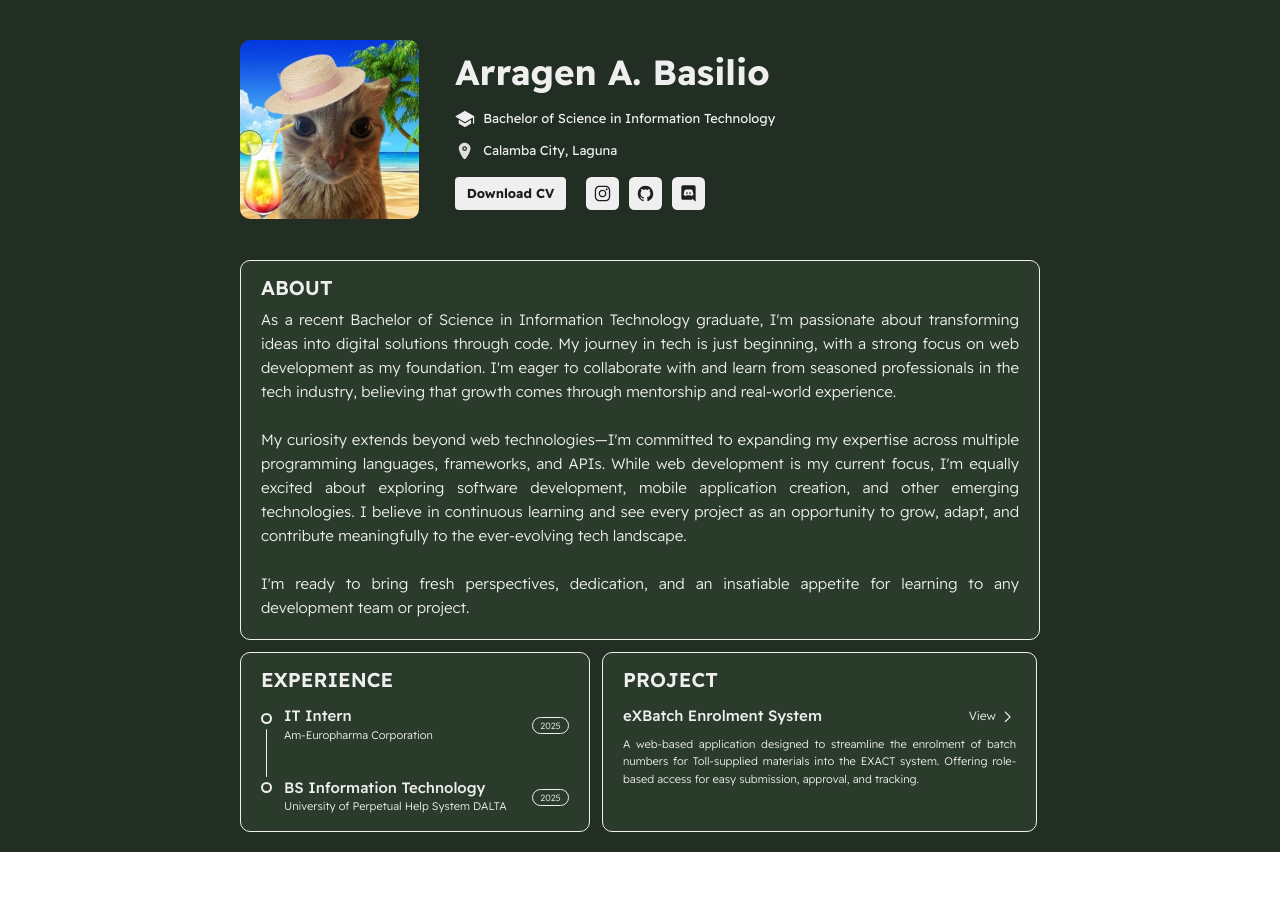
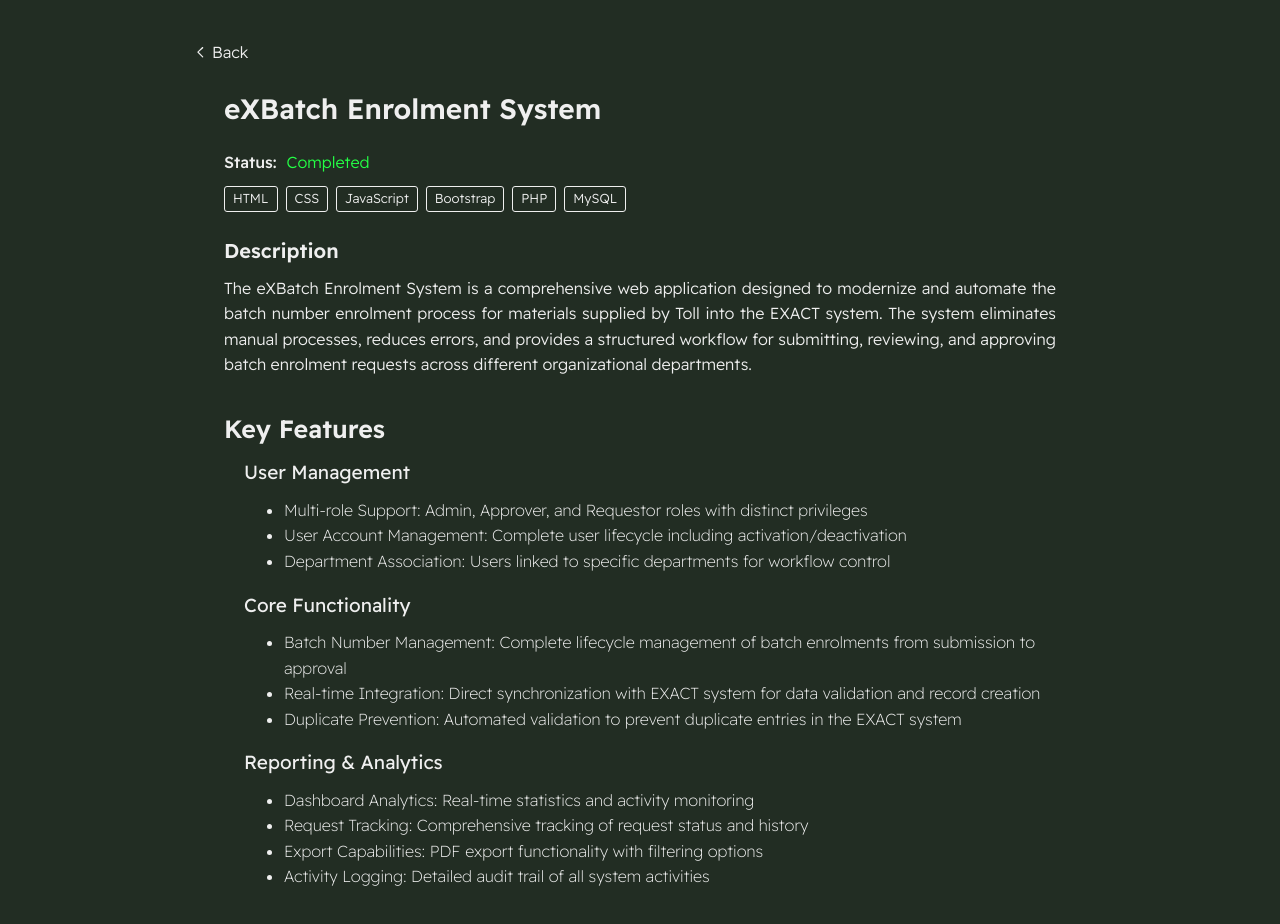
Before and after one commit to dkfkwps7/dkfkwps-portfolio, a React (Vite) app: page /project in a window 1280 px wide. Shown: the top 924 px of the page. Before the commit the page ends 852 px from the top, so only its background shows below. Built offline with nearby package versions, Linux system fonts and the light colour scheme.

Commit message:
Added Project Page and Tech Stack Container

```diff
--- a/package.json
+++ b/package.json
@@ -11,9 +11,12 @@
   },
   "dependencies": {
     "@tailwindcss/vite": "^4.1.12",
+    "framer-motion": "^12.23.12",
     "react": "^19.1.1",
     "react-anchor-link-smooth-scroll": "^1.0.12",
     "react-dom": "^19.1.1",
+    "react-router-dom": "^7.8.2",
+    "react-transition-group": "^4.4.5",
     "tailwindcss": "^4.1.12"
   },
   "devDependencies": {
--- a/src/App.jsx
+++ b/src/App.jsx
@@ -1,12 +1,19 @@
-import React from 'react'
-import Hero from '/src/Components/Hero/Hero'
+import React from "react";
+import { BrowserRouter as Router, Routes, Route } from "react-router-dom";
+import Hero from "/src/Components/Hero/Hero";
+import Project from "/src/Components/Project/Project";
 
 const App = () => {
   return (
-    <div>
-      <Hero/>
-    </div>
-  )
-}
+    <Router>
+      <div>
+        <Routes>
+          <Route path="/" element={<Hero />} />
+          <Route path="/project" element={<Project />} />
+        </Routes>
+      </div>
+    </Router>
+  );
+};
 
-export default App
+export default App;
--- a/src/Components/Hero/Hero.jsx
+++ b/src/Components/Hero/Hero.jsx
@@ -1,4 +1,5 @@
-import React, { useState } from "react";
+import React, { useEffect, useState } from "react";
+import { Link } from "react-router-dom";
 import Profile from "/src/assets/Profile.svg";
 import TempProfile from "/src/assets/TempProfile.svg";
 import Education from "/src/assets/Icons/Education.svg";
@@ -7,6 +8,16 @@
 import Github from "/src/assets/Icons/Github.svg";
 import Discord from "/src/assets/Icons/Discord.svg";
 import CV from "/src/assets/Arragen_Basilio_CV.pdf";
+
+const ScrollToTop = () => {
+  const { pathname } = window.location;
+
+  useEffect(() => {
+    window.scrollTo(0, 0);
+  }, [pathname]);
+
+  return null;
+};
 
 const Hero = () => {
   const [copied, setCopied] = useState(false);
@@ -39,18 +50,11 @@
     }, 500);
   };
 
-  const handleViewProject = () => {
-    // Add functionality to view project details
-    alert("View project details functionality would be implemented here");
-  };
-
-  // Timeline Component
   const TimelineElement = ({ index }) => (
     <div
       className="flex flex-col items-center mr-3 mt-2"
       style={{ width: "11px", height: "80px" }}
     >
-      {/* Top Circle */}
       <div
         style={{
           width: "11px",
@@ -62,7 +66,6 @@
         }}
       />
 
-      {/* Connecting Line */}
       <div
         style={{
           width: "1.5px",
@@ -73,7 +76,6 @@
         }}
       />
 
-      {/* Bottom Circle */}
       <div
         style={{
           width: "11px",
@@ -90,8 +92,9 @@
 
   return (
     <section className="about min-h-screen flex flex-col items-center bg-[#222D23]">
+      {/* HEADER SECTION */}
       <div
-        className="header-container flex items-left justify-left mt-10"
+        className="header-container flex items-left justify-left mt-10 mb-10"
         style={{
           width: "800px",
           height: "180px",
@@ -219,11 +222,12 @@
         </div>
       </div>
 
+      {/* ABOUT SECTION */}
       <div
-        className="about-container flex flex-col bg-[#2A3A2B] mt-10"
+        className="about-container flex flex-col bg-[#2A3A2B]"
         style={{
           width: "800px",
-          height: "380px",
+          height: "300px",
           border: "#EFEFEF solid 1px",
           borderRadius: "10px",
           padding: "20px",
@@ -246,9 +250,9 @@
           style={{
             fontFamily: "Readex Pro, sans-serif",
             fontWeight: "300",
-            fontSize: "15px",
+            fontSize: "13.5px",
             color: "#EFEFEF",
-            lineHeight: "1.6",
+            lineHeight: "1.3",
             textAlign: "justify",
           }}
         >
@@ -275,13 +279,13 @@
         </p>
       </div>
 
-      {/* New EXPERIENCE and PROJECT containers */}
+      {/* EXPERIENCE AND PROJECT SECTION */}
+      {/* EXPERIENCE CONTAINER */}
       <div className="flex mt-3 gap-3" style={{ width: "800px" }}>
-        {/* EXPERIENCE Container */}
         <div
           className="experience-container flex flex-col bg-[#2A3A2B]"
           style={{
-            width: "350px",
+            width: "390px",
             height: "180px",
             border: "#EFEFEF solid 1px",
             borderRadius: "10px",
@@ -301,12 +305,9 @@
             EXPERIENCE
           </h2>
 
-          {/* Timeline Component */}
           <div className="flex items-start mb-3">
-            {/* Programmatic Timeline Element */}
             <TimelineElement index={0} />
 
-            {/* Experience Content */}
             <div className="mt-0.6 flex-1">
               <div className="flex justify-between items-start">
                 <div
@@ -340,7 +341,6 @@
                   </p>
                 </div>
 
-                {/* Year Pill */}
                 <div
                   className="mt-3"
                   style={{
@@ -400,7 +400,6 @@
                   </p>
                 </div>
 
-                {/* Year Pill */}
                 <div
                   className="mt-3"
                   style={{
@@ -431,11 +430,11 @@
           </div>
         </div>
 
-        {/* PROJECT Container */}
+        {/* PROJECT SECTION */}
         <div
-          className="project-container flex flex-col bg-[#2A3A2B] mb-5"
+          className="project-container flex flex-col bg-[#2A3A2B] mb-3"
           style={{
-            width: "435px",
+            width: "410px",
             height: "180px",
             border: "#EFEFEF solid 1px",
             borderRadius: "10px",
@@ -455,7 +454,6 @@
             PROJECT
           </h2>
 
-          {/* Project Item */}
           <div className="project-item">
             <div className="flex justify-between items-center mb-2">
               <h3
@@ -469,15 +467,15 @@
                 eXBatch Enrolment System
               </h3>
 
-              {/* View Button with Icon */}
-              <button
-                onClick={handleViewProject}
+              <Link
+                to="/project"
                 className="flex items-center transition-all duration-300 hover:opacity-80 hover:scale-105"
                 style={{
                   background: "none",
                   border: "none",
                   cursor: "pointer",
                   padding: 0,
+                  textDecoration: "none",
                 }}
               >
                 <span
@@ -491,30 +489,29 @@
                 >
                   View
                 </span>
-                {/* Using a simple arrow as ion-icon replacement */}
                 <svg
                   width="16"
                   height="16"
                   viewBox="0 0 512 512"
                   fill="none"
                   xmlns="http://www.w3.org/2000/svg"
-                  style={{ marginTop: "2px" }}
+                  style={{ marginTop: "0.5px" }}
                 >
                   <path
                     d="M184.6 408.3c-7.8 7.8-20.5 7.8-28.3 0s-7.8-20.5 0-28.3L297.4 256 156.3 114.9c-7.8-7.8-7.8-20.5 0-28.3s20.5-7.8 28.3 0l152 152c7.8 7.8 7.8 20.5 0 28.3l-152 152z"
                     fill="#EFEFEF"
                   />
                 </svg>
-              </button>
+              </Link>
             </div>
 
             <p
               style={{
                 fontFamily: "Readex Pro, sans-serif",
                 fontWeight: "300",
-                fontSize: "11px",
+                fontSize: "12px",
                 color: "#EFEFEF",
-                lineHeight: "1.6",
+                lineHeight: "1.3",
                 textAlign: "justify",
               }}
             >
@@ -526,6 +523,31 @@
           </div>
         </div>
       </div>
+
+      {/* TECH STACK SECTION */}
+      <div
+        className="about-container flex flex-col bg-[#2A3A2B] mb-3"
+        style={{
+          width: "800px",
+          height: "360px",
+          border: "#EFEFEF solid 1px",
+          borderRadius: "10px",
+          padding: "20px",
+        }}
+      >
+        <h2
+          className="-mt-2"
+          style={{
+            fontFamily: "Readex Pro, sans-serif",
+            fontWeight: "600",
+            fontSize: "20px",
+            color: "#EFEFEF",
+            marginBottom: "5px",
+          }}
+        >
+          TECH STACK
+        </h2>
+      </div>
     </section>
   );
 };
--- /dev/null
+++ b/src/Components/Project/Project.jsx
@@ -0,0 +1,281 @@
+import React, { useEffect } from "react";
+import { useNavigate } from "react-router-dom";
+import eXBatch from "/src/assets/Logo/eXBatch.svg";
+
+const ScrollToTop = () => {
+  const { pathname } = window.location;
+
+  useEffect(() => {
+    window.scrollTo(0, 0);
+  }, [pathname]);
+
+  return null;
+};
+
+const Project = () => {
+  const navigate = useNavigate();
+
+  const handleBack = () => {
+    navigate(-1); // Go back to the previous page
+  };
+
+  return (
+    <section className="project-details min-h-screen flex flex-col items-center bg-[#222D23] p-10">
+      <div className="max-w-4xl w-full">
+        {/* Back Button */}
+        <button
+          onClick={handleBack}
+          className="flex items-center pt-10 mb-8 transition-all duration-300 hover:opacity-80 hover:scale-105"
+          style={{
+            background: "none",
+            border: "none",
+            cursor: "pointer",
+            padding: 0,
+          }}
+        >
+          <svg
+            width="16"
+            height="16"
+            viewBox="0 0 512 512"
+            fill="none"
+            style={{ marginRight: "4px" }}
+          >
+            <path
+              d="M327.4 103.7c7.8-7.8 20.5-7.8 28.3 0s7.8 20.5 0 28.3L214.6 256 355.7 397.1c7.8 7.8 7.8 20.5 0 28.3s-20.5 7.8-28.3 0l-152-152c-7.8-7.8-7.8-20.5 0-28.3l152-152z"
+              fill="#EFEFEF"
+            />
+          </svg>
+          <span
+            style={{
+              fontFamily: "Readex Pro, sans-serif",
+              fontWeight: "300",
+              fontSize: "16px",
+              color: "#EFEFEF",
+            }}
+          >
+            Back
+          </span>
+        </button>
+
+        <div className="project-content p-8 -mt-10">
+          <h1
+            style={{
+              fontFamily: "Readex Pro, sans-serif",
+              fontWeight: "600",
+              fontSize: "28px",
+              color: "#EFEFEF",
+              marginBottom: "20px",
+            }}
+          >
+            eXBatch Enrolment System
+          </h1>
+
+          <div className="project-meta mb-6">
+            <div className="flex items-center mb-3">
+              <span
+                style={{
+                  fontFamily: "Readex Pro, sans-serif",
+                  fontWeight: "500",
+                  fontSize: "16px",
+                  color: "#EFEFEF",
+                  marginRight: "10px",
+                }}
+              >
+                Status:
+              </span>
+              <span
+                style={{
+                  fontFamily: "Readex Pro, sans-serif",
+                  fontWeight: "300",
+                  fontSize: "16px",
+                  color: "#24FF45",
+                }}
+              >
+                Completed
+              </span>
+            </div>
+
+            <div className="flex flex-wrap gap-2">
+              {["HTML", "CSS", "JavaScript", "Bootstrap", "PHP", "MySQL"].map(
+                (tech) => (
+                  <span
+                    key={tech}
+                    className="tech-tag"
+                    style={{
+                      fontFamily: "Readex Pro, sans-serif",
+                      fontWeight: "300",
+                      fontSize: "13px",
+                      color: "#EFEFEF",
+                      border: "1px solid #EFEFEF",
+                      borderRadius: "3px",
+                      padding: "2px 8px",
+                      display: "inline-block",
+                    }}
+                  >
+                    {tech}
+                  </span>
+                )
+              )}
+            </div>
+          </div>
+
+          <div className="project-description mb-8">
+            <h2
+              style={{
+                fontFamily: "Readex Pro, sans-serif",
+                fontWeight: "600",
+                fontSize: "20px",
+                color: "#EFEFEF",
+                marginBottom: "10px",
+              }}
+            >
+              Description
+            </h2>
+            <p
+              style={{
+                fontFamily: "Readex Pro, sans-serif",
+                fontWeight: "300",
+                fontSize: "16px",
+                color: "#EFEFEF",
+                lineHeight: "1.6",
+                textAlign: "justify",
+              }}
+            >
+              The eXBatch Enrolment System is a comprehensive web application
+              designed to modernize and automate the batch number enrolment
+              process for materials supplied by Toll into the EXACT system. The
+              system eliminates manual processes, reduces errors, and provides a
+              structured workflow for submitting, reviewing, and approving batch
+              enrolment requests across different organizational departments.
+            </p>
+          </div>
+
+          <div className="project-features mb-8">
+            <h2
+              style={{
+                fontFamily: "Readex Pro, sans-serif",
+                fontWeight: "600",
+                fontSize: "25px",
+                color: "#EFEFEF",
+                marginBottom: "10px",
+              }}
+            >
+              Key Features
+            </h2>
+            <ul
+              style={{
+                fontFamily: "Readex Pro, sans-serif",
+                fontWeight: "300",
+                fontSize: "16px",
+                color: "#EFEFEF",
+                lineHeight: "1.6",
+                paddingLeft: "20px",
+              }}
+            >
+              <h2
+                style={{
+                  fontFamily: "Readex Pro, sans-serif",
+                  fontWeight: "400",
+                  fontSize: "19px",
+                  color: "#EFEFEF",
+                  marginBottom: "10px",
+                }}
+              >
+                User Management
+              </h2>
+              <ul
+                className="list-disc ml-10"
+                style={{
+                  marginBottom: "15px",
+                  fontWeight: "200",
+                }}
+              >
+                <li>
+                  Multi-role Support: Admin, Approver, and Requestor roles with
+                  distinct privileges
+                </li>
+                <li>
+                  User Account Management: Complete user lifecycle including
+                  activation/deactivation
+                </li>
+                <li>
+                  Department Association: Users linked to specific departments
+                  for workflow control
+                </li>
+              </ul>
+              <h2
+                style={{
+                  fontFamily: "Readex Pro, sans-serif",
+                  fontWeight: "400",
+                  fontSize: "19px",
+                  color: "#EFEFEF",
+                  marginBottom: "10px",
+                }}
+              >
+                Core Functionality
+              </h2>
+              <ul
+                className="list-disc ml-10"
+                style={{
+                  marginBottom: "15px",
+                  fontWeight: "200",
+                }}
+              >
+                <li>
+                  Batch Number Management: Complete lifecycle management of
+                  batch enrolments from submission to approval
+                </li>
+                <li>
+                  Real-time Integration: Direct synchronization with EXACT
+                  system for data validation and record creation
+                </li>
+                <li>
+                  Duplicate Prevention: Automated validation to prevent
+                  duplicate entries in the EXACT system
+                </li>
+              </ul>
+
+              <h2
+                style={{
+                  fontFamily: "Readex Pro, sans-serif",
+                  fontWeight: "400",
+                  fontSize: "19px",
+                  color: "#EFEFEF",
+                  marginBottom: "10px",
+                }}
+              >
+                Reporting & Analytics
+              </h2>
+              <ul
+                className="list-disc ml-10"
+                style={{
+                  marginBottom: "15px",
+                  fontWeight: "200",
+                }}
+              >
+                <li>
+                  Dashboard Analytics: Real-time statistics and activity
+                  monitoring
+                </li>
+                <li>
+                  Request Tracking: Comprehensive tracking of request status and
+                  history
+                </li>
+                <li>
+                  Export Capabilities: PDF export functionality with filtering
+                  options
+                </li>
+                <li>
+                  Activity Logging: Detailed audit trail of all system
+                  activities
+                </li>
+              </ul>
+            </ul>
+          </div>
+        </div>
+      </div>
+    </section>
+  );
+};
+
+export default Project;
```
Also changed, not shown: src/assets/animation.css (added, +17 -0 lines), src/assets/Logo/eXBatch.svg (added), 1 other file (tests, documents, lock files or other folders).
